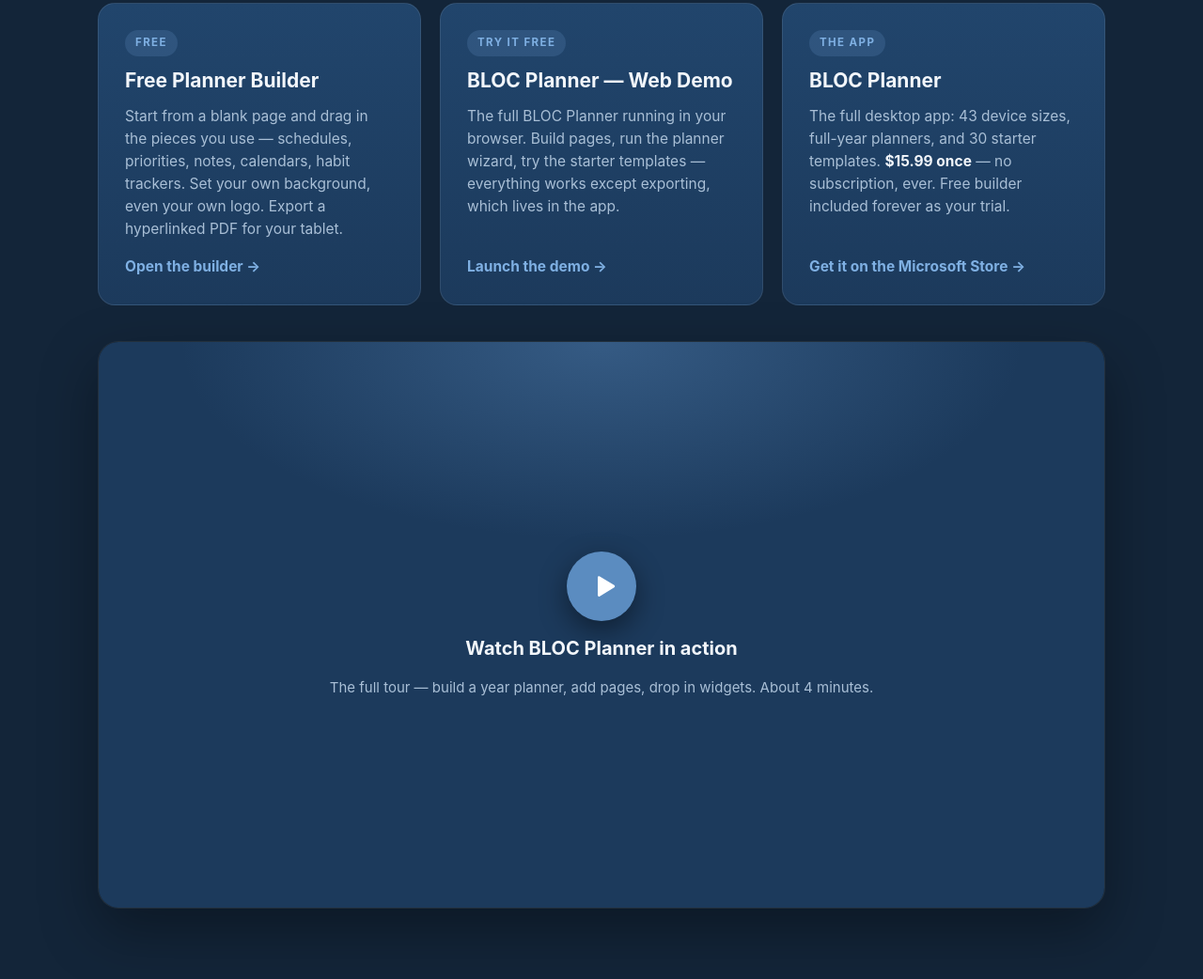
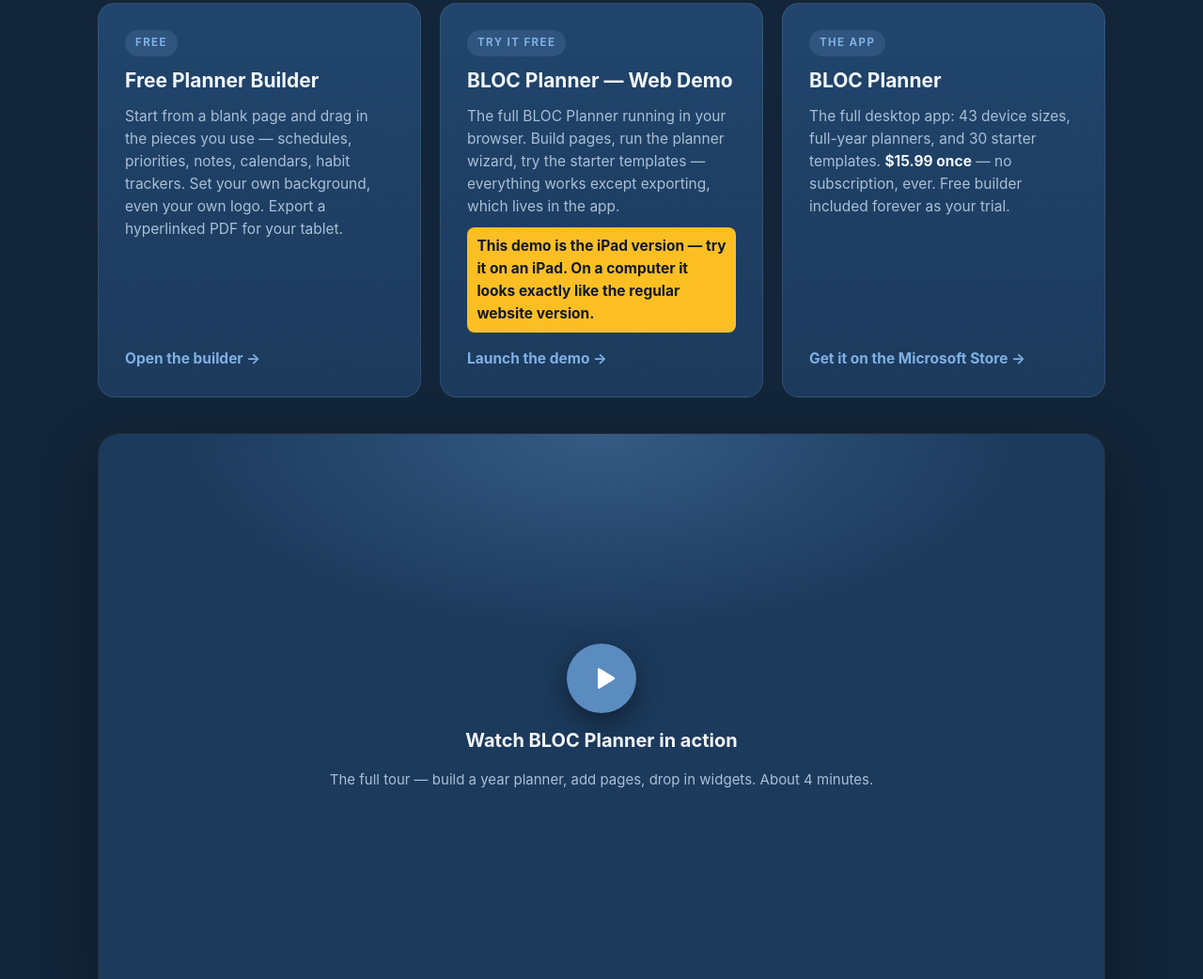
Before and after one commit to corynekvinda-web/corystemplates-site, a plain HTML site: page index.html in a window 1280 px wide. Shown: the part 1674-2716 px from the top of the page at 94% size. Drawn offline with Linux system fonts and the light colour scheme.

Commit message:
Add files via upload

```diff
--- a/index.html
+++ b/index.html
@@ -114,6 +114,7 @@
   }
   .card h3{font-size:21px;font-weight:720}
   .card p{color:var(--muted);font-size:15.5px;flex:1}
+  .card p.ipad-note{background:#fbbf24;color:#111827;font-weight:700;border-radius:8px;padding:.5rem .65rem;flex:0}
   .card a.go{
     font-weight:650;text-decoration:none;color:var(--accent-bright);font-size:15.5px;margin-top:6px;
   }
@@ -300,6 +301,7 @@
           <span class="badge">Try it free</span>
           <h3>BLOC Planner — Web Demo</h3>
           <p>The full BLOC Planner running in your browser. Build pages, run the planner wizard, try the starter templates — everything works except exporting, which lives in the app.</p>
+          <p class="ipad-note">This demo is the iPad version — try it on an iPad. On a computer it looks exactly like the regular website version.</p>
           <a class="go" href="demo/">Launch the demo &rarr;</a>
         </div>
 
```
